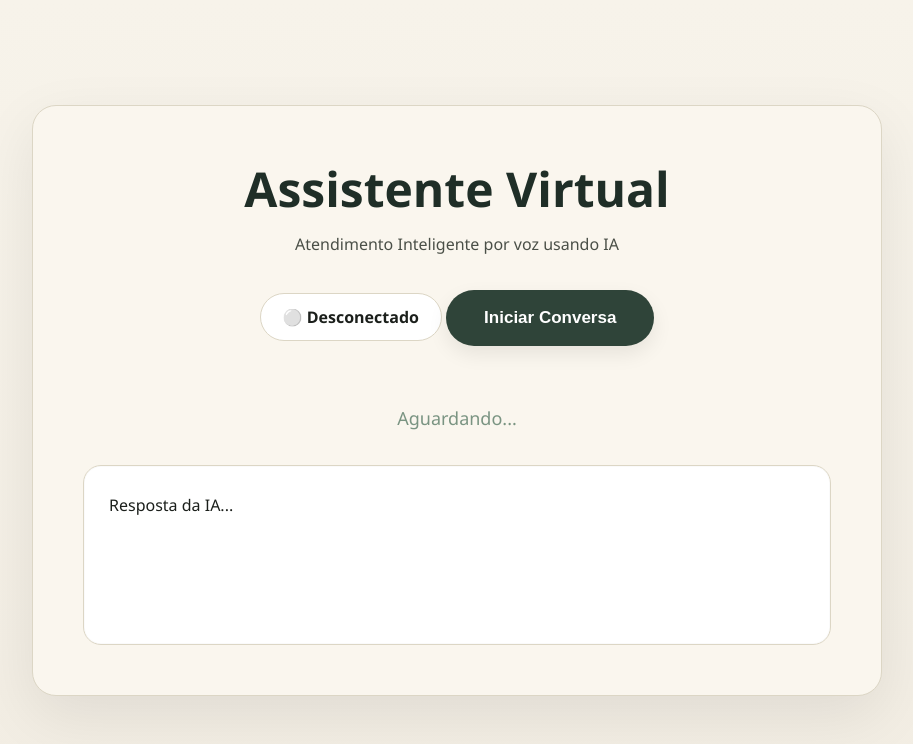
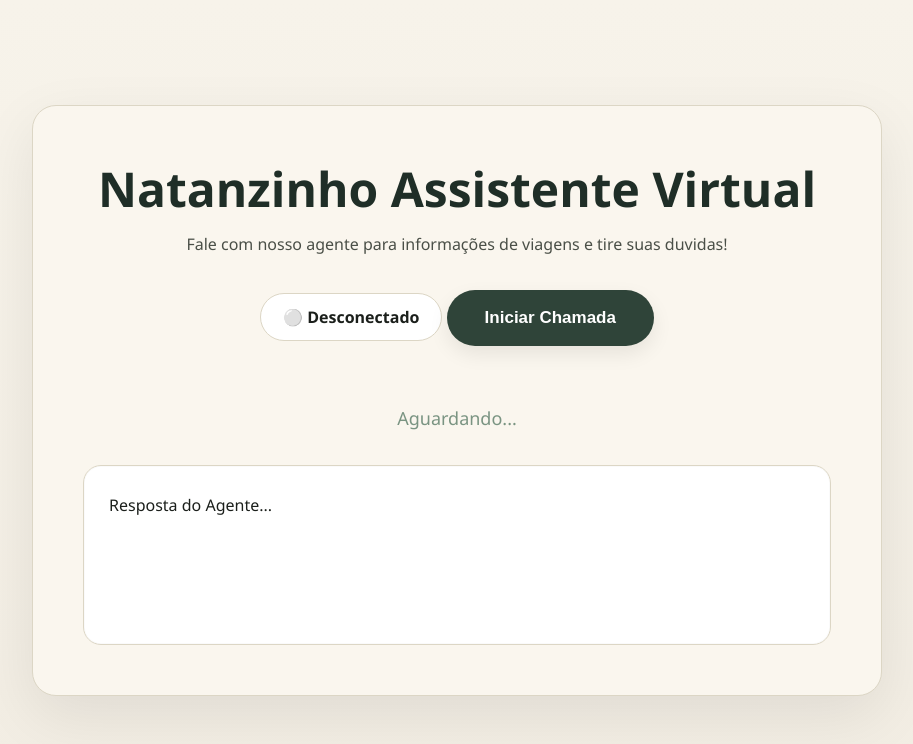
Before and after one commit to natandavinci/System-call-ia, a FastAPI app: page / in a window 1280 px wide. Shown: the top 744 px of the page, without its empty margins (183-1096 px from the left). Run offline with FastAPI, Linux system fonts and the light colour scheme.

Commit message:
Corrigindo frontend

```diff
--- a/app/services/ai_services.py
+++ b/app/services/ai_services.py
@@ -13,6 +13,7 @@ historico = [
         "role": "system",
         "content": """
 Você é um atendente virtual de uma agência de viagens.
+Seu nome é Natanzinho
 
 Seu objetivo é ajudar clientes a:
 
--- a/app/static/js/voice.js
+++ b/app/static/js/voice.js
@@ -97,7 +97,7 @@ if (!ReconhecimentoFala){
 
         console.log("Texto", texto);
         status.innerText =
-            "✅Enviando para IA"
+            "✅Natanzinho Respondendo"
 
         const resposta = await fetch(
             "/chat",
@@ -142,7 +142,7 @@ if (!ReconhecimentoFala){
         document.getElementById(
             "call-status"
         ).innerText =
-            "🟢 IA falando";
+            "🟢 Natanzinho falando";
 
         speechSynthesis.speak(fala)
 
--- a/app/templates/index.html
+++ b/app/templates/index.html
@@ -21,10 +21,10 @@
 
   <div class="container">
 
-    <h1>Assistente Virtual</h1>
+    <h1>Natanzinho Assistente Virtual</h1>
 
     <p class="subtitle">
-        Atendimento Inteligente por voz usando IA
+        Fale com nosso agente para informações de  viagens e tire suas duvidas!
     </p>
 
     <div id="call-status" class="call-status">
@@ -32,7 +32,7 @@
     </div>
 
     <button id="btn" class="voice-button">
-        Iniciar Conversa
+        Iniciar Chamada
     </button>
 
     <p id="status" class="status">
@@ -40,7 +40,7 @@
     </p>
 
     <div id="response" class="response-box">
-        Resposta da IA...
+        Resposta do Agente...
     </div>
 
     <button id="btn-end" class="voice-button">
```
